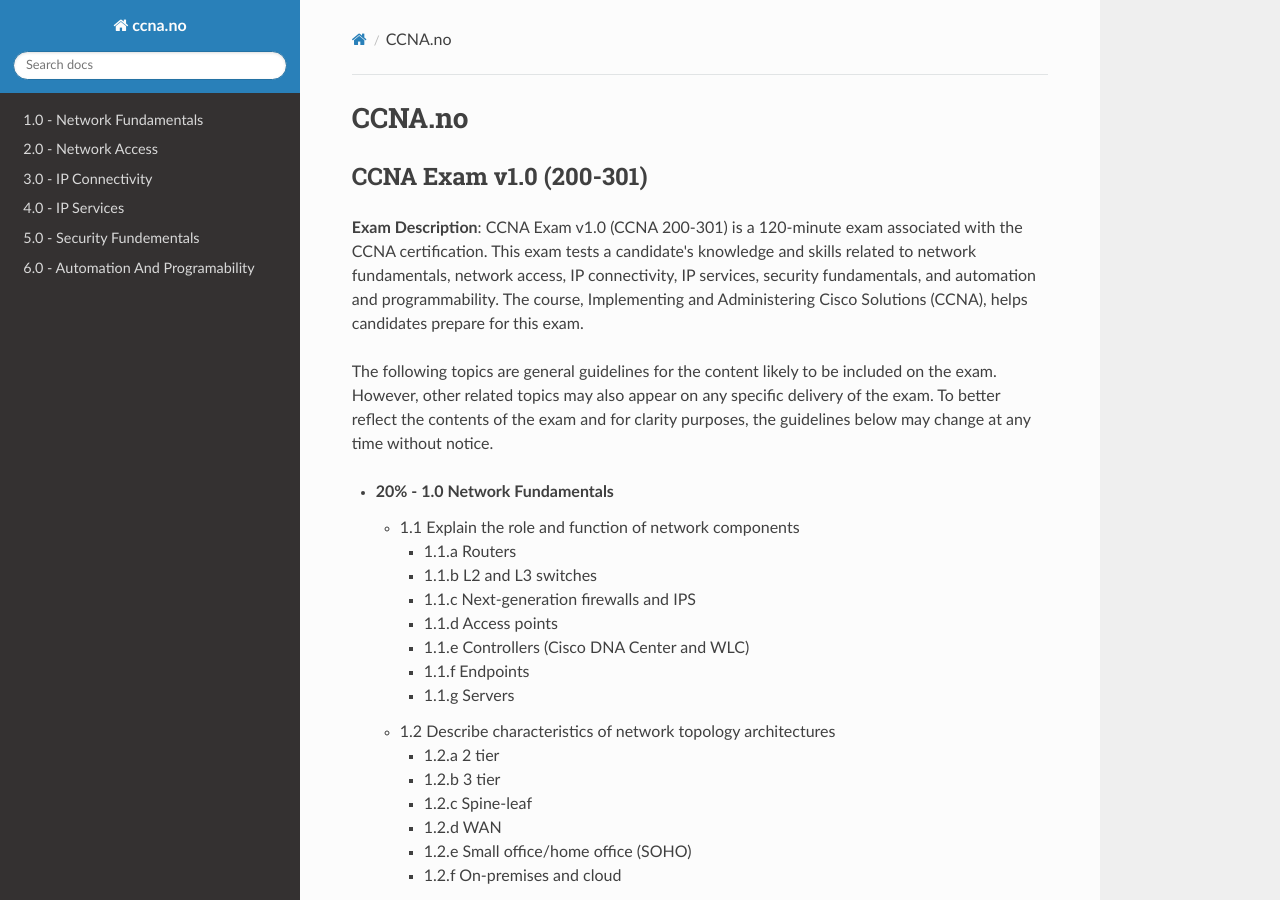
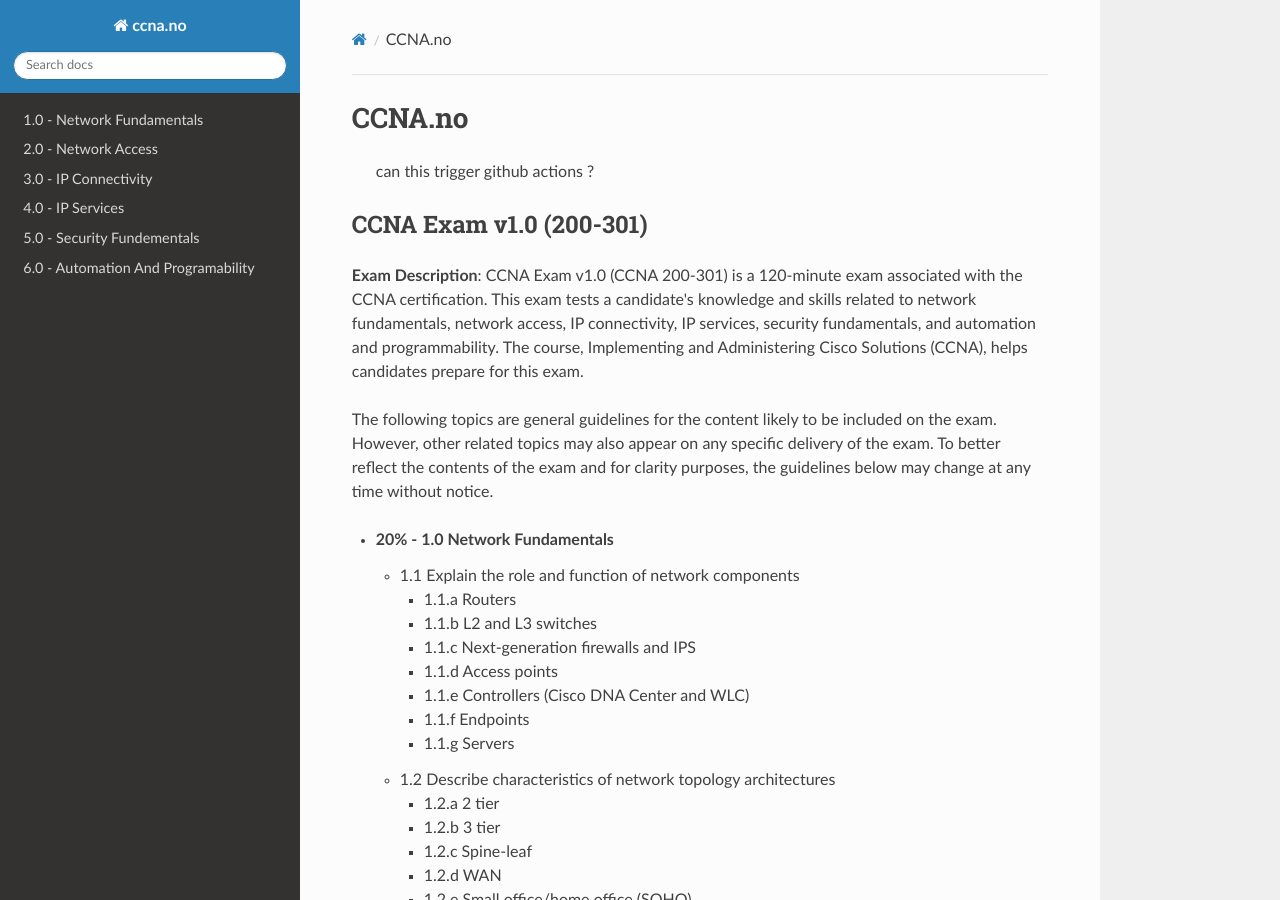
Before and after one commit to skandix/ccna.no, an MkDocs documentation site: the page built from docs/index.md, in a window 1280 px wide and 900 px high. Built offline with MkDocs 1.6.1, drawn with Linux system fonts in a browser that asks for light colours; nearby versions of some CDN libraries.

Commit message:
sdf
Signed-off-by: Bendik Egenes Dyrli <bendik.dyrli@uia.no>

```diff
--- a/docs/index.md
+++ b/docs/index.md
@@ -1,4 +1,6 @@
 # CCNA.no
+> can this trigger github actions ?
+
 
 ## CCNA Exam v1.0 (200-301)
 
```
